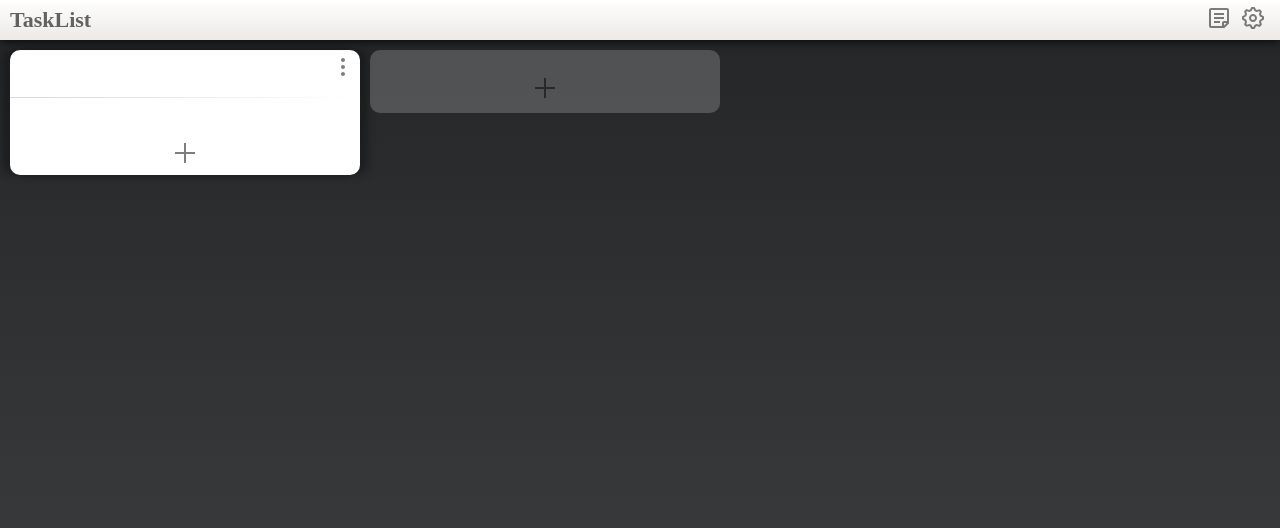
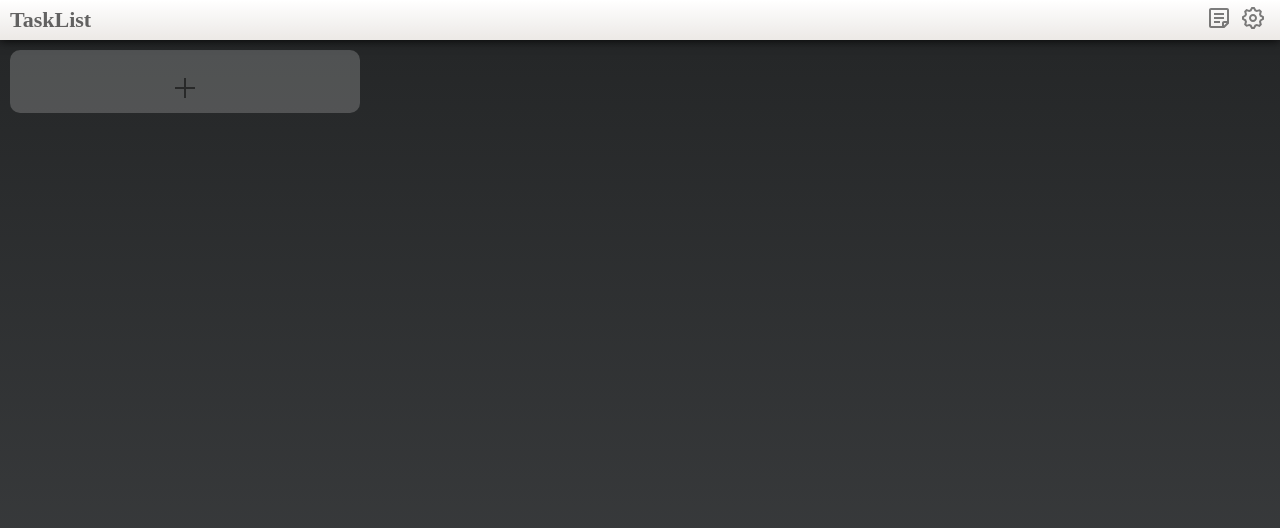
Before and after one commit to h1g0/TaskList, a Vue app: page / in a window 1280 px wide. Shown: the top 528 px of the page. Built offline with nearby package versions, Linux system fonts and the light colour scheme.

Commit message:
implemented menu and outputter.

```diff
--- a/package.json
+++ b/package.json
@@ -1,6 +1,6 @@
 {
   "name": "task-list",
-  "version": "0.4.0",
+  "version": "0.5.0",
   "private": true,
   "scripts": {
     "serve": "vue-cli-service serve",
@@ -9,6 +9,7 @@
   },
   "dependencies": {
     "core-js": "^2.6.5",
+    "v-click-outside": "^2.1.4",
     "vue": "^2.6.10",
     "vuedraggable": "^2.23.2"
   },
--- a/public/index.html
+++ b/public/index.html
@@ -5,7 +5,7 @@
     <meta http-equiv="X-UA-Compatible" content="IE=edge">
     <meta name="viewport" content="width=device-width,initial-scale=1.0">
     <link rel="icon" href="img/favicon/favicon.ico">
-    <title>TaskList ver. 0.4.0a</title>
+    <title>TaskList ver. 0.5.0a</title>
   </head>
   <body>
     <noscript>
--- a/src/App.vue
+++ b/src/App.vue
@@ -31,12 +31,12 @@
         @save-item="saveItem()"
       ></task-column>
       <div slot="footer" key="footer" class="column-dummy">
-        <button class="menu-button" style="width:100%;height:100%;" @click="addColumn(taskColumnList.length)" title="カラムを追加">
+        <button class="menu-button" style="width:100%;height:100%;" @click="addColumn(taskColumnList.length)" title="新規カラムを追加">
           <img src="img/plus.svg" />
         </button>
       </div>
     </draggable>
-    <div class="output" v-show="taskListSettings.isOutputVisible">
+    <div class="output" v-if="taskListSettings.isOutputVisible">
       <input type="button" value="出力" class="menu" @click="outputResult" title="テキストとして出力" />
       <input type="button" value="コピー" class="menu" @click="copyResult" title="出力結果をクリップボードにコピー"/>
       <button class="close-button" @click="showOutput" title="閉じる" >
@@ -45,7 +45,7 @@
       <br />
       <textarea class="result" v-bind:value="outputStr"></textarea>
     </div>
-    <div class="settings" v-show="this.taskListSettings.isSettingsVisible">
+    <div class="settings" v-if="this.taskListSettings.isSettingsVisible">
       <button class="close-button" @click="showSettings" title="閉じる" >
         <img src="img/x.svg" />
       </button>
@@ -53,8 +53,8 @@
       <ul style="padding-left:20px;">
         <li>ヘッダ：<br />
         <input type="text" class="settings-text" @change="saveSettings" v-model="taskListOutputTemplate.header"></li>
-        <li>インデントの文字：<br />
-        <input type="text" class="settings-text"  @change="saveSettings" v-model="taskListOutputTemplate.indentStr"></li>
+        <li>カラムのタイトル：<br />
+        <input type="text" class="settings-text"  @change="saveSettings" v-model="taskListOutputTemplate.titleStr"></li>
         <li>チェックボックス（未）：<br />
         <input type="text" class="settings-text"  @change="saveSettings" v-model="taskListOutputTemplate.uncheckedText"></li>
         <li>チェックボックス（済）：<br />
@@ -66,7 +66,7 @@
       </ul>
       <div style="border: dotted 2px #7db4e6;">
         <ul style="font-size:small">
-          <li>{IndentText}: インデントの文字</li>
+          <li>{Title}: カラムのタイトル</li>
           <li>{CheckBoxText}: チェックボックス</li>
           <li>{Text}: 本文</li>
           <li>{br}: 改行</li>
@@ -88,12 +88,12 @@ export default {
   directives: {},
   data: function() {
     return {
-      taskColumnList: [this.buildNewColumn()],
+      taskColumnList: [],
       outputStr: "",
       taskListOutputTemplate: {
         header: "## TODO{br}{br}",
-        indentStr: "  ",
-        body: "{IndentText}- {CheckBoxText} {Text}{br}",
+        titleStr: "### {Title}{br}{br}",
+        body: "- {CheckBoxText} {Text}{br}",
         footer: "",
         uncheckedText: "[ ]",
         checkedText: "[x]"
@@ -126,22 +126,24 @@ export default {
         id: this.buildId(),
         title: "",
         taskList: [],
+        output: true,
       };
     },
     addColumn: function(index) {
       this.taskColumnList.splice(index, 0, this.buildNewColumn());
-      //this.taskList[index + 1].indent = this.taskList[index].indent;
       this.saveItem();
       this.$nextTick(() => {
+        this.$refs[index]['0'].isNewColumn=true;
         this.$refs[index]['0'].showTitleEdit();
       });
     },
     deleteColumn: function(index) {
-      if (this.taskColumnList[index].title != "" &&
+      if ( ! this.$refs[index]['0'].isNewColumn &&
           ! window.confirm("カラムを削除します。よろしいですか？")) {
         return;
       }
       this.taskColumnList.splice(index, 1);
+      this.$refs[index]['0'].isNewColumn=false;
       this.saveItem();
     },
     onDragDropStart:function(){
@@ -163,13 +165,6 @@ export default {
       this.taskListSettings.isSettingsVisible=true;
       this.saveSettings();
     },
-    setAllItemState: function() {
-      for (var item in this.$refs) {
-        if (this.$refs[item]["0"] != null) {
-          this.$refs[item]["0"].setAllItemState();
-        }
-      }
-    },
     emitItem:function(columnIndex,column){
       this.taskColumnList[columnIndex] = column;
     },
@@ -180,27 +175,42 @@ export default {
       localStorage.taskListOutputTemplate = JSON.stringify(this.taskListOutputTemplate);
       localStorage.taskListSettings = JSON.stringify(this.taskListSettings);
     },
-    replaceOutputStr: function(index, template){
-      let indentStr = "";
-      for(let i = 0; i < this.taskList[index].indent;i++){
-        indentStr += this.taskListOutputTemplate.indentStr;
-      }
-      let checkStr = this.taskList[index].checked ?
+    replaceOutputStrHeader:function(template){
+      let result = template.replace(/\{br\}/g, "\n");
+      return result;
+    },
+    replaceOutputStrTitle:function(column,template){
+      let result = template
+        .replace(/\{Title\}/g, this.taskColumnList[column].title)
+        .replace(/\{br\}/g, "\n") ;
+      return result;
+    },
+    replaceOutputStr: function(column,index, template){
+      let checkStr = this.taskColumnList[column].taskList[index].checked ?
         this.taskListOutputTemplate.checkedText:
         this.taskListOutputTemplate.uncheckedText;
       let lineStr = template
-        .replace(/\{IndentText\}/g, indentStr)
         .replace(/\{CheckBoxText\}/g, checkStr)
-        .replace(/\{Text\}/g, this.taskList[index].text)
-        .replace(/\{br\}/g, "\n");
+        .replace(/\{Text\}/g, this.taskColumnList[column].taskList[index].text)
+        .replace(/\{br\}/g, "\n") ;
       return lineStr;
     },
+    replaceOutputStrFooter:function(template){
+      let result = template.replace(/\{br\}/g, "\n") ;
+      return result;
+    },
     outputResult: function(){
-      this.outputStr = this.replaceOutputStr(0, this.taskListOutputTemplate.header);
-      for (let item in this.taskList) {
-        this.outputStr += this.replaceOutputStr(item, this.taskListOutputTemplate.body);
+      this.outputStr = this.replaceOutputStrHeader(this.taskListOutputTemplate.header);
+
+      for (let column in this.taskColumnList) {
+        if(this.taskColumnList[column].output){
+          this.outputStr += this.replaceOutputStrTitle(column,this.taskListOutputTemplate.titleStr);
+          for(let i in this.taskColumnList[column].taskList){
+            this.outputStr += this.replaceOutputStr(column,i, this.taskListOutputTemplate.body);
+          }
+        }
       }
-      this.outputStr += this.replaceOutputStr(0, this.taskListOutputTemplate.footer);
+      this.outputStr += this.replaceOutputStr(this.taskListOutputTemplate.footer);
     },
     copyResult: function(){
       let textarea = document.getElementsByClassName("result")[0];
@@ -330,7 +340,7 @@ body{
     background-color: rgba(255, 255, 255, 0.5);
 }
 .output{
-  z-index: 2;
+  z-index: 12;
   position: absolute;
   top: 65px;
   right:5px;
@@ -347,7 +357,7 @@ body{
   resize: vertical;
 }
 .settings{
-  z-index: 3;
+  z-index: 13;
   position: absolute;
   top: 65px;
   right:5px;
--- a/src/components/TaskColumn.vue
+++ b/src/components/TaskColumn.vue
@@ -2,19 +2,22 @@
   <div class="column">
     <div class="column-header" >
       <div class="column-title" @click.stop="showTitleEdit">
-      <span class="column-title"
-        v-show=" ! this.isTitleEditing"
-        >{{column.title}}</span>
+      <span :class="['column-title',this.isTitleEmpty()?'column-title-empty':'']"
+        v-if=" ! this.isTitleEditing"
+        >{{this.getTitle()}}</span>
       <input type="text"
               class = "input-text column-title"
+              placeholder="カラムのタイトルを入力"
+              title="カラムタイトル"
               ref="title"
-              v-show="this.isTitleEditing"
+              v-if="this.isTitleEditing"
               @change="saveItem"
+              @keyup.enter="onPressEnterTitleEdit"
               @blur="hideTitleEdit"
               v-model="column.title"
       >
       </div>
-      <button class="menu-button" title = "カラムのメニューを表示">
+      <button class="menu-button" title = "カラムのメニューを表示" @click="showMenu">
         <img src="img/more-vertical.svg" />
       </button>
     </div>
@@ -38,41 +41,63 @@
           v-bind:totalsize="column.taskList.length"
           v-bind:key="item.id"
           :ref="index"
-          @add-item="addItem()"
+          @add-item="addItem(index+1)"
           @delete-item="deleteItem(index)"
           @save-item="saveItem()"
         ></task-item>
         </transition-group>
       </draggable>
     <div class="task-add-button-container">
-    <button class="task-add-button menu-button" @click="addItem">
-      <img src="img/plus.svg" title="タスクを追加"/>
-    </button>
+      <button class="task-add-button menu-button" @click="addItem(column.taskList.length)">
+        <img src="img/plus.svg" title="タスクを追加"/>
+      </button>
+    </div>
+
+    <div class="column-menu-container" v-if="isShowingMenu" v-click-outside="hideMenu">
+      <div class="column-menu" @click="deleteCheckedItem" >
+        チェック済タスクを全て削除
+      </div>
+      <div class="column-menu" @click="deleteAllItem" >
+        タスクを全て削除
+      </div>
+      <hr />
+      <div class="column-menu" @click="toggleOutput" >
+        <input type="checkbox" v-model="column.output">
+        このカラムを出力対象とする
+      </div>
+      <hr />
+      <div class="column-menu" @click="$emit('delete-column')" >
+        カラムを削除
+      </div>
     </div>
   </div>
 </template>
 <script>
 import TaskItem from "./TaskItem.vue";
 import draggable from 'vuedraggable'
+import vClickOutside from 'v-click-outside'
 export default {
   name: "TaskColumn",
   components: {
     TaskItem,
-    draggable
+    draggable,
   },
   props: ["columnProp", "index", "totalsize"],
   directives: {
     visible: {
       update: function(el, binding) {
         el.style.visibility = binding.value ? "visible" : "hidden";
-      }
-    }
+      },
+    },
+    clickOutside: vClickOutside.directive,
   },
   data: function() {
     return {
       column: this.columnProp,
       isTitleEditing:false,
+      isNewColumn:false,
       drag: false,
+      isShowingMenu:false,
     };
   },
   computed: {
@@ -83,7 +108,7 @@ export default {
         disabled: false,
         ghostClass: "ghost"
       };
-    }
+    },
   },
   methods:{
     buildId: function() {
@@ -94,20 +119,21 @@ export default {
     buildNewItem: function() {
       return { id: this.buildId(), indent: 0, checked: false, text: "" };
     },
-    addItem: function() {
-      this.column.taskList.splice(this.column.taskList.length, 0, this.buildNewItem());
+    addItem: function(index) {
+      this.column.taskList.splice(index, 0, this.buildNewItem());
       this.saveItem();
       this.$nextTick(() => {
-        this.$refs[this.column.taskList.length - 1]['0'].showEditItemText();
+        this.$refs[index]['0'].isNewItem=true;
+        this.$refs[index]['0'].showEditItemText();
       });
-
-
     },
     deleteItem: function(index) {
-      if (this.column.taskList[index].text!="" &&
-       ! window.confirm("アイテムを削除します。よろしいですか？")) {
+      if (
+        ! this.$refs[index]['0'].isNewItem &&
+        ! window.confirm("アイテムを削除します。よろしいですか？")) {
         return;
       }
+      this.$refs[this.column.taskList.length - 1]['0'].isNewItem=false;
       this.column.taskList.splice(index, 1);
       this.saveItem();
     },
@@ -122,14 +148,32 @@ export default {
       this.$emit('emit-item',this.index,this.column);
       this.$emit('save-item');
     },
+    isTitleEmpty:function(){
+      if(this.column.title==""){
+        return true;
+      }else{
+        return false;
+      }
+    },
+    getTitle:function(){
+      if(this.column.title==""){
+        return "クリックしてタイトルを入力";
+      }else{
+        return this.column.title;
+      }
+    },
     showTitleEdit:function(){
       this.isTitleEditing=true;
       this.setFocusToTextInput();
     },
     hideTitleEdit:function(){
       this.isTitleEditing=false;
-      if(this.column.title==""){
-        this.$emit('delete-column');
+      if(this.isNewColumn){
+        if(this.isTitleEmpty()){
+          this.$emit('delete-column');
+        }else{
+          this.isNewColumn=false;
+        }
       }
     },
     setFocusToTextInput: function() {
@@ -137,13 +181,46 @@ export default {
         this.$refs.title.focus();
       });
     },
-    setAllItemState: function() {
-      for (var item in this.$refs) {
-        if (this.$refs[item]["0"] != null) {
-          this.$refs[item]["0"].setItemState();
+    onPressEnterTitleEdit:function(){
+      this.hideTitleEdit();
+      if( ! this.isTitleEmpty() && this.column.taskList.length==0){
+        this.addItem(0);
+      }
+    },
+    showMenu:function(){
+      this.$nextTick(() => {
+        this.isShowingMenu=true;
+      });
+    },
+    hideMenu:function(){
+      this.isShowingMenu=false;
+    },
+    toggleOutput:function(){
+      if( ! this.column.output){
+        this.column.output = true;
+      }else{
+        this.column.output = false;
+      }
+      this.saveItem();
+    },
+    deleteCheckedItem:function() {
+        if( ! window.confirm("チェック済みのタスクを全て削除します。よろしいですか？")){
+          return;
+        }
+      for(let i in this.column.taskList){
+        if(this.column.taskList[i].checked){
+          this.column.taskList.splice(i, 1);
         }
       }
-    }
+      this.saveItem();
+    },
+    deleteAllItem:function() {
+        if( ! window.confirm("全てのタスクを削除します。よろしいですか？")){
+          return;
+        }
+      this.column.taskList.splice(0);
+      this.saveItem();
+    },
   },
   watch:{
     /*
@@ -166,6 +243,7 @@ export default {
 <style scoped>
 
 .column{
+  position: relative;
   margin-top: 50px;
   margin-left:10px;
   z-index: 1;
@@ -192,6 +270,34 @@ export default {
   font-weight: bold;
   flex-grow: 2;
 }
+.column-title-empty{
+  color: rgba(0,0,0,0.3);
+}
+.column-menu-container{
+  position: absolute;
+  right: 20px;
+  top: 20px;
+  width: 250px;
+  height: auto;
+  padding-top: 10px;
+  padding-bottom: 10px;
+  z-index: 2;
+  display: flex;
+  flex-direction: column;
+  background: #ffffff;
+  box-shadow: -8px 0px 8px 0px rgba(0,0,0,0.3), 8px 0px 8px 0px rgba(0,0,0,0.3);
+  border-radius: 10px;
+}
+.column-menu{
+  font-size: small;
+  cursor: pointer;
+  margin: 0;
+  padding: 5px;
+  width:240px;
+}
+.column-menu:hover{
+  background:rgba(0,0,0,0.3);
+}
 .task-add-button-container{
   display: flex;
   align-items: center;
--- a/src/components/TaskItem.vue
+++ b/src/components/TaskItem.vue
@@ -11,23 +11,24 @@
     <input type="checkbox" :id="task.id" v-model="task.checked" @change="$emit('save-item')" />
     <label :for="task.id" @click.stop="(task.checked)?task.checked=false:task.checked=true">&nbsp;</label>
     <div
-      class = "task-item-text"
-      v-show=" ! isEditing"
+      :class = "['task-item-text',this.isTextEmpty()?'task-item-text-empty':'']"
+      v-if=" ! isEditing"
       v-bind:style="{textDecoration: (task.checked)?'line-through':'none'}"
-    >{{ task.text }}</div>
+    >{{ this.getText() }}</div>
     <input
       class = "input-text task-item-text"
       type="text"
+      placeholder="タスクの内容を入力"
       ref="input"
       v-model="task.text"
-      v-show="isEditing"
+      v-if="isEditing"
       @change="$emit('save-item')"
       @blur="hideEditItemText"
-      @keyup.enter="hideEditItemText"
+      @keyup.enter="onPressEnterEditItemText"
       v-bind:style="{ textDecoration: (task.checked)?'line-through':'none'}"
       title="内容"
     />
-    <div v-show="isShowItemButtons" style="display:inline-block; position:absolute; right:0;">
+    <div v-if="isShowItemButtons" style="display:inline-block; position:absolute; right:0;">
 
       <button
         v-show="this.isDeletableItem"
@@ -61,25 +62,23 @@ export default {
       isBottomItem: true,
       isDeletableItem: true,
       isEditing: false,
-      isShowItemButtons: false
+      isShowItemButtons: false,
+      isNewItem: false,
     };
   },
   methods: {
-    setItemState: function() {
-      if (this.index == 0) {
-        this.isTopItem = true;
-      } else {
-        this.isTopItem = false;
+    isTextEmpty:function(){
+      if(this.task.text==""){
+        return true;
+      }else{
+        return false;
       }
-      if (this.index == this.totalsize - 1) {
-        this.isBottomItem = true;
-      } else {
-        this.isBottomItem = false;
-      }
-      if (this.totalsize > 1) {
-        this.isDeletableItem = true;
-      } else {
-        this.isDeletableItem = false;
+    },
+    getText:function(){
+      if(this.isTextEmpty()){
+        return "クリックして内容を入力";
+      }else{
+        return this.task.text;
       }
     },
     showEditItemText: function() {
@@ -88,8 +87,18 @@ export default {
     },
     hideEditItemText: function() {
       this.isEditing = false;
-      if(this.task.text === ""){
-        this.$emit('delete-item')
+      if(this.isNewItem){
+        if(this.isTextEmpty()){
+          this.$emit('delete-item');
+        }else{
+          this.isNewItem=false;
+        }
+      }
+    },
+    onPressEnterEditItemText:function(){
+      this.hideEditItemText();
+      if( ! this.isTextEmpty()){
+        this.$emit('add-item',this.index);
       }
     },
     showItemButtons: function() {
@@ -165,6 +174,9 @@ input[type="checkbox"]:checked + label:before {
   width:80%;
   height:1em;
 }
+.task-item-text-empty{
+  color: rgba(0,0,0,0.3);
+}
 .handle{
   color: rgba(0,0,0,0);
   cursor:move;
```
Also changed, not shown: 16 other files (tests, documents, lock files or other folders).
